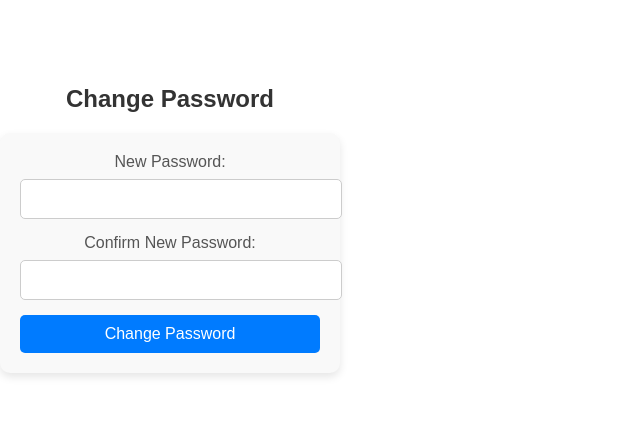
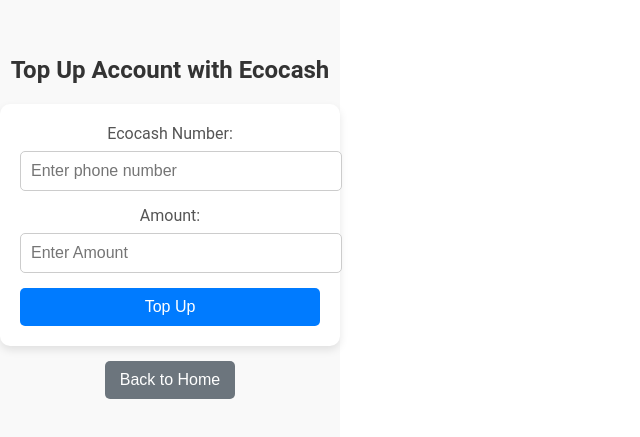
Before and after one commit to Tanaka878/Front-End, a React (Create React App) app: page /ChangePassword in a window 1280 px wide. Shown: the part 181-618 px from the top of the page, without its empty margins (0-640 px from the left). Built offline with nearby package versions, Linux system fonts and the light colour scheme.

Commit message:
editing the change password component

```diff
--- a/src/OptionsRouting/ChangePassword.js
+++ b/src/OptionsRouting/ChangePassword.js
@@ -1,60 +1,42 @@
+/* eslint-disable jsx-a11y/alt-text */
 import React from 'react';
 import { useNavigate } from 'react-router-dom';
-import axios from 'axios';
 
-const ChangePassword = ({ Email }) => {
+const TopUp = (props) => {
   const navigate = useNavigate();
-
-  const [formData, setFormData] = React.useState({
-    newPassword: '',
-    confirmPassword: ''
+  const [topUp, changeData] = React.useState({
+    number: '',
+    amount: ''
   });
 
-  const [error, setError] = React.useState('');
-  const [successMessage, setSuccessMessage] = React.useState('');
-
-  const handleChange = (event) => {
+  // Handle form input changes
+  function handleChange(event) {
     const { name, value } = event.target;
-    setFormData((prev) => ({
-      ...prev,
+    changeData((prevData) => ({
+      ...prevData,
       [name]: value
     }));
-  };
+  }
 
-  const handleSubmit = async (event) => {
-    event.preventDefault();
-    setError('');
-    setSuccessMessage('');
+  function handleTopUp(event) {
+    event.preventDefault(); // Prevent page reload
 
-    if (formData.newPassword !== formData.confirmPassword) {
-      setError("New password and confirmation do not match.");
-      return;
-    }
-
-    try {
-      const response = await axios.post(
-        `https://distinguished-happiness-production.up.railway.app/customer/changePassword/${Email}/${formData.newPassword}`,
-        {}, // Axios requires an empty object as the body for POST without data
-        {
-          headers: {
-            "Content-Type": "application/json",
-          }
-        }
-      );
-
-      if (response.status === 200) {
-        setSuccessMessage("Password changed successfully!");
-        navigate('/'); // Redirect to login or another page
-      }
-    } catch (err) {
-      if (err.response && err.response.status === 404) {
-        setError("No account found with the specified email.");
-      } else {
-        setError("Failed to change password. Please try again later.");
-      }
-      console.error('Error:', err);
-    }
-  };
+    fetch(`http://localhost:8082/accountNumber${props.AccountHolder}?balance=${topUp.amount}&phoneNumber=${topUp.number}`, {
+      method: "PUT",
+      body: JSON.stringify(topUp),
+      headers: {
+        "Content-type": "application/json; charset=UTF-8",
+      },
+    })
+    .then(response => response.json())
+    .then(data => {
+      // handle response
+      console.log("TopUp successful:", data);
+    })
+    .catch((error) => {
+      console.error("Error:", error);
+    });
+  }
 
   const styles = {
     container: {
@@ -63,14 +45,15 @@ const ChangePassword = ({ Email }) => {
       alignItems: 'center',
       justifyContent: 'center',
       height: '100vh',
-      fontFamily: 'Arial, sans-serif',
+      fontFamily: 'Roboto, sans-serif',
+      backgroundColor: '#f9f9f9',
     },
     form: {
       width: '300px',
       padding: '20px',
       borderRadius: '10px',
       boxShadow: '0px 4px 8px rgba(0, 0, 0, 0.1)',
-      backgroundColor: '#f9f9f9',
+      backgroundColor: '#fff',
       textAlign: 'center',
     },
     heading: {
@@ -105,45 +88,56 @@ const ChangePassword = ({ Email }) => {
     message: {
       marginTop: '10px',
       fontSize: '14px',
-      color: error ? 'red' : 'green',
+      color: 'green',
     },
+    navButton: {
+      marginTop: '15px',
+      padding: '10px 15px',
+      fontSize: '16px',
+      color: '#fff',
+      backgroundColor: '#6c757d',
+      border: 'none',
+      borderRadius: '5px',
+      cursor: 'pointer',
+    }
   };
 
   return (
     <div style={styles.container}>
-      <h2 style={styles.heading}>Change Password</h2>
-      <form onSubmit={handleSubmit} style={styles.form}>
+      <h1 style={styles.heading}>Top Up Account with Ecocash</h1>
+      <form onSubmit={handleTopUp} style={styles.form}>
         <div>
-          <label htmlFor="newPassword" style={styles.label}>New Password:</label>
+          <label htmlFor="ecocashNumber" style={styles.label}>Ecocash Number:</label>
           <input
-            type="password"
-            name="newPassword"
-            required
+            type="text"
+            name="number"
+            value={topUp.number}
             onChange={handleChange}
-            value={formData.newPassword}
+            placeholder="Enter phone number"
             style={styles.input}
           />
         </div>
 
         <div>
-          <label htmlFor="confirmPassword" style={styles.label}>Confirm New Password:</label>
+          <label htmlFor="amount" style={styles.label}>Amount:</label>
           <input
-            type="password"
-            name="confirmPassword"
-            required
+            type="number"
+            name="amount"
+            value={topUp.amount}
             onChange={handleChange}
-            value={formData.confirmPassword}
+            placeholder="Enter Amount"
             style={styles.input}
           />
         </div>
 
-        {error && <div style={{ ...styles.message, color: 'red' }}>{error}</div>}
-        {successMessage && <div style={{ ...styles.message, color: 'green' }}>{successMessage}</div>}
+        <button type="submit" style={styles.button}>Top Up</button>
+      </form>
 
-        <button type="submit" style={styles.button}>Change Password</button>
-      </form>
+      <button style={styles.navButton} onClick={() => navigate('/')}>
+        Back to Home
+      </button>
     </div>
   );
-};
+}
 
-export default ChangePassword;
+export default TopUp;
--- a/src/OptionsRouting/TopUp.js
+++ b/src/OptionsRouting/TopUp.js
@@ -1,6 +1,9 @@
+/* eslint-disable jsx-a11y/alt-text */
 import React from 'react';
+import { useNavigate } from 'react-router-dom'; // Import useNavigate
 
 const TopUp = (props) => {
+  const navigate = useNavigate(); // Initialize useNavigate
   const [topUp, changeData] = React.useState({
     number: '',
     amount: ''
@@ -36,32 +39,146 @@ const TopUp = (props) => {
   }
 
   return (
-    <div>
-      <form onSubmit={handleTopUp}>
-        <h1>TopUp Account with Ecocash</h1>
+    <div className="topup-container">
+      <form onSubmit={handleTopUp} className="topup-form">
+        <h1>Top Up Account with Ecocash</h1>
 
-        <label htmlFor="ecocashNumber">Ecocash Number: </label>
+        <label htmlFor="ecocashNumber">Ecocash Number:</label>
         <input
           type="text"
           name="number"
           value={topUp.number}
           onChange={handleChange}
           placeholder="Enter phone number"
+          className="topup-input"
         />
         <br />
 
-        <label htmlFor="amount">Amount: </label>
+        <label htmlFor="amount">Amount:</label>
         <input
           type="number"
           name="amount"
           value={topUp.amount}
           onChange={handleChange}
           placeholder="Enter Amount"
+          className="topup-input"
         />
         <br />
 
-        <button type="submit">Top Up</button>
+        <button type="submit" className="topup-button">Top Up</button>
       </form>
+
+      <button onClick={() => navigate('/optionPage')} className="back-button">Back to Home</button> {/* Back button */}
+
+      <style>
+        {`
+          /* Importing a Google font for a modern look */
+          @import url('https://fonts.googleapis.com/css2?family=Roboto:wght@400;700&display=swap');
+
+          /* General styling */
+          .topup-container {
+            font-family: 'Roboto', sans-serif;
+            color: #333;
+            padding: 20px;
+            background-color: #f9f9f9;
+            min-height: 100vh;
+            display: flex;
+            flex-direction: column;
+            align-items: center;
+            justify-content: center;
+            text-align: center;
+            margin-left: 400px;
+          }
+
+          /* Form styling */
+          .topup-form {
+            background-color: white;
+            padding: 20px;
+            border-radius: 12px;
+            box-shadow: 0 2px 4px rgba(0, 0, 0, 0.2);
+            width: 100%;
+            max-width: 400px;
+            margin: 0 auto;
+          }
+
+          label {
+            display: block;
+            margin: 15px 0 5px;
+            font-weight: 700;
+            color: #555;
+            font-size: 18px;
+          }
+
+          .topup-input {
+            width: 100%;
+            padding: 12px;
+            border: 1px solid #ddd;
+            border-radius: 8px;
+            box-sizing: border-box;
+            font-size: 18px;
+            margin-bottom: 20px;
+          }
+
+          .topup-input:focus {
+            border-color: #4CAF50;
+            outline: none;
+          }
+
+          .topup-button {
+            background-color: #4CAF50;
+            color: white;
+            border: none;
+            padding: 12px;
+            border-radius: 8px;
+            cursor: pointer;
+            font-size: 18px;
+            font-weight: 700;
+            transition: background-color 0.3s ease;
+            display: block;
+            margin: 20px auto;
+          }
+
+          .topup-button:hover {
+            background-color: #45a049;
+          }
+
+          .back-button {
+            background-color: #f44336; /* Red background for the back button */
+            color: white;
+            border: none;
+            padding: 10px 20px;
+            border-radius: 8px;
+            cursor: pointer;
+            font-size: 18px;
+            font-weight: 700;
+            transition: background-color 0.3s ease;
+            margin-top: 20px;
+          }
+
+          .back-button:hover {
+            background-color: #d32f2f; /* Darker red on hover */
+          }
+
+          /* Responsive styling */
+          @media (max-width: 768px) {
+            .topup-container {
+              padding: 10px;
+            }
+
+            .topup-form {
+              padding: 15px;
+              width: 90%;
+            }
+
+            label,
+            .topup-input,
+            .topup-button,
+            .back-button {
+              font-size: 16px;
+            }
+          }
+        `}
+      </style>
     </div>
   );
 }
```
